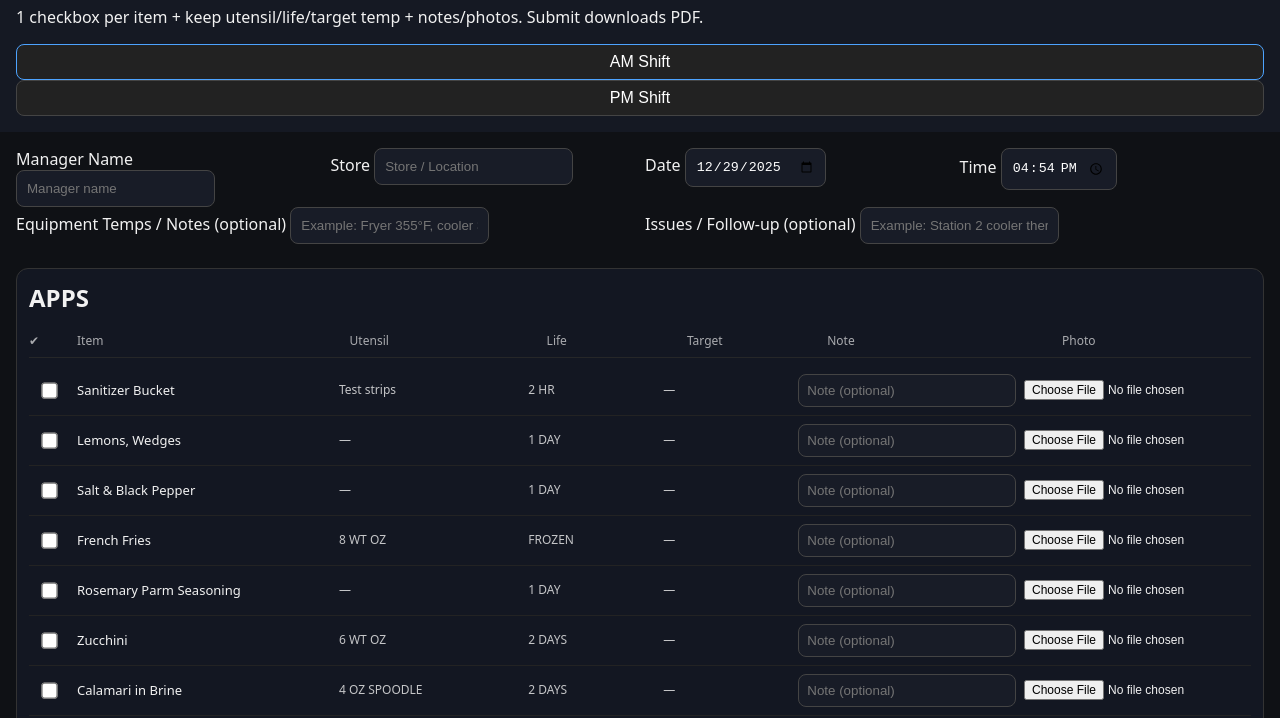
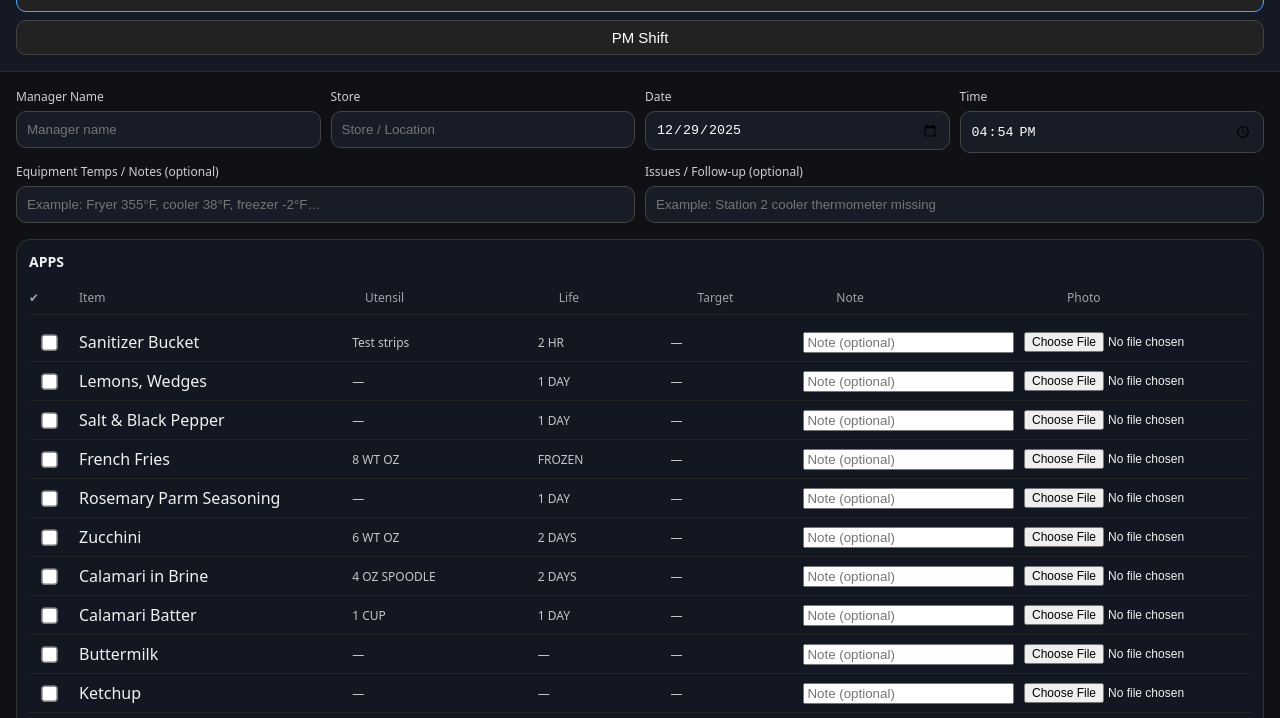
Before and after one commit to goofy4388/line-check, a website: page index.html in a window 1280 px wide. Shown: the part 96-814 px from the top of the page. Drawn offline with nearby package versions, Linux system fonts and the light colour scheme.

Commit message:
Update styles.css

```diff
--- a/styles.css
+++ b/styles.css
@@ -1,107 +1,98 @@
-body {
-  margin: 0;
-  font-family: system-ui, -apple-system, BlinkMacSystemFont;
-  background: #0f1115;
-  color: #f1f1f1;
+body{ margin:0; font-family:system-ui,-apple-system,BlinkMacSystemFont; background:#0f1115; color:#f1f1f1; }
+
+.top{
+  padding:16px; background:#151923; position:sticky; top:0; z-index:10;
+  border-bottom:1px solid #2a2a2a;
+}
+.top h1{ margin:0 0 6px; font-size:18px; }
+.sub{ margin:0; opacity:.8; font-size:12px; }
+
+.tabs{ margin-top:10px; display:flex; gap:8px; flex-wrap:wrap; }
+.tab{ padding:8px 12px; background:#222; border:1px solid #444; color:#fff; border-radius:10px; }
+.tab.active{ border-color:#4da3ff; }
+
+.wrap{ padding:16px; max-width:1300px; margin:auto; }
+
+.meta{
+  display:grid;
+  grid-template-columns: repeat(auto-fit, minmax(220px, 1fr));
+  gap:10px;
+  margin-bottom:10px;
 }
 
-.top {
-  padding: 16px;
-  background: #151923;
-  position: sticky;
-  top: 0;
-  z-index: 10;
+.field label{ display:block; font-size:12px; opacity:.85; margin:0 0 6px; }
+.field input{
+  width:100%; box-sizing:border-box;
+  padding:10px; border-radius:10px;
+  border:1px solid #444; background:#181c27; color:#fff;
 }
 
-.tabs { margin-top: 10px; }
-.tab {
-  padding: 8px 12px;
-  background: #222;
-  border: 1px solid #444;
-  color: white;
-  border-radius: 8px;
-  margin-right: 8px;
+.section{
+  margin-top:16px;
+  border:1px solid #333;
+  border-radius:14px;
+  padding:12px;
+  background:#131722;
 }
-.tab.active { border-color: #4da3ff; }
+.section h2{ margin:0 0 10px; font-size:14px; }
 
-.wrap { padding: 16px; max-width: 1300px; margin: auto; }
-
-.meta {
-  display: grid;
-  grid-template-columns: repeat(auto-fit, minmax(160px,1fr));
-  gap: 10px;
-}
-.meta input {
-  padding: 10px;
-  border-radius: 8px;
-  border: 1px solid #444;
-  background: #181c27;
-  color: white;
+.legend, .row{
+  display:grid;
+  grid-template-columns: 40px 1.5fr 1fr .7fr .7fr 1.2fr 1fr;
+  gap:10px;
+  align-items:center;
 }
 
-.section {
-  margin-top: 24px;
-  border: 1px solid #333;
-  border-radius: 12px;
-  padding: 12px;
-  background: #131722;
+.legend{
+  font-size:12px; opacity:.8;
+  padding:8px 0;
+  border-bottom:1px solid #2a2a2a;
+  margin-bottom:8px;
 }
 
-.section h2 { margin: 0 0 10px 0; }
+.row{
+  padding:8px 0;
+  border-bottom:1px solid #232323;
+}
+.row:last-child{ border-bottom:none; }
 
-.legend {
-  display: grid;
-  grid-template-columns: 40px 1.4fr 1fr .7fr .7fr 1.2fr 1fr;
-  gap: 8px;
-  font-size: 12px;
-  opacity: .85;
-  padding: 8px 0;
-  border-bottom: 1px solid #2a2a2a;
-  margin-bottom: 8px;
+.row input[type="checkbox"]{ transform:scale(1.25); }
+
+.itemText{ font-size:13px; }
+.muted{ opacity:.8; font-size:12px; }
+
+.note{
+  padding:8px;
+  border-radius:10px;
+  border:1px solid #444;
+  background:#181c27;
+  color:#fff;
+  width:100%;
+  box-sizing:border-box;
 }
 
-.row {
-  display: grid;
-  grid-template-columns: 40px 1.4fr 1fr .7fr .7fr 1.2fr 1fr;
-  gap: 8px;
-  align-items: center;
-  padding: 8px 0;
-  border-bottom: 1px solid #232323;
+.photo{ font-size:12px; }
+
+.submitBox{ margin:24px 0; }
+button{
+  padding:12px;
+  border-radius:12px;
+  background:#1d2433;
+  color:#fff;
+  border:1px solid #4da3ff;
+  width:100%;
+  font-size:15px;
 }
 
-.row:last-child { border-bottom: none; }
+.btnRow{
+  display:flex; gap:10px; margin-top:10px; flex-wrap:wrap;
+}
+.btnRow button{
+  width:auto; flex:1; border:1px solid #444;
+}
+.danger{ border-color:#ff5b5b !important; }
 
-.row input[type="checkbox"] { transform: scale(1.25); }
-
-.cell {
-  font-size: 13px;
-  line-height: 1.2;
-}
-
-.muted { opacity: .8; font-size: 12px; }
-
-.row input[type="text"] {
-  padding: 8px;
-  border-radius: 8px;
-  border: 1px solid #444;
-  background: #181c27;
-  color: white;
-  width: 100%;
-  box-sizing: border-box;
-}
-
-.photo {
-  font-size: 12px;
-}
-
-.submitBox { margin: 30px 0; }
-button {
-  padding: 12px;
-  border-radius: 10px;
-  background: #1d2433;
-  color: white;
-  border: 1px solid #4da3ff;
-  width: 100%;
-  font-size: 16px;
-}
-.hint { opacity: .8; font-size: 12px; margin-top: 10px; }
+.hint{ opacity:.75; font-size:12px; margin-top:10px; }
+.status{ margin-top:10px; font-size:13px; }
+.status.ok{ color:#55dd88; }
+.status.err{ color:#ff5b5b; }
```
